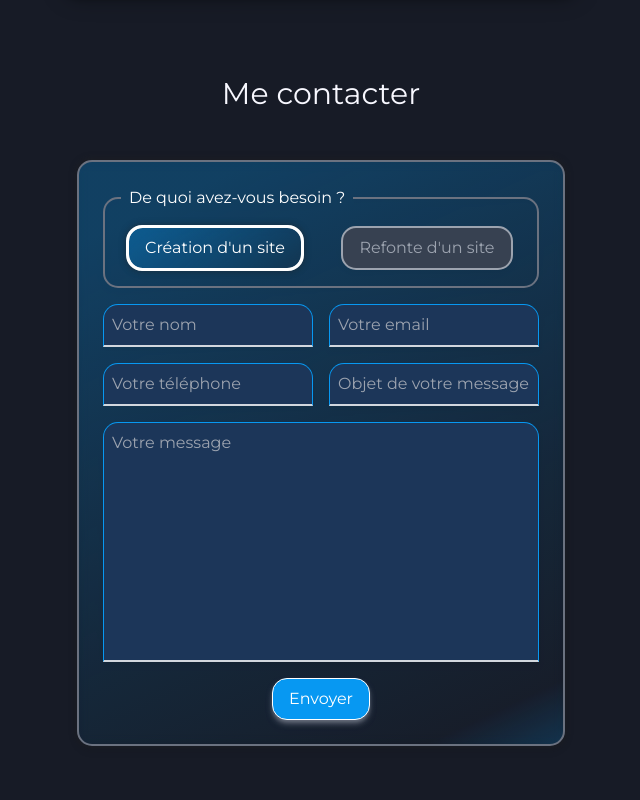
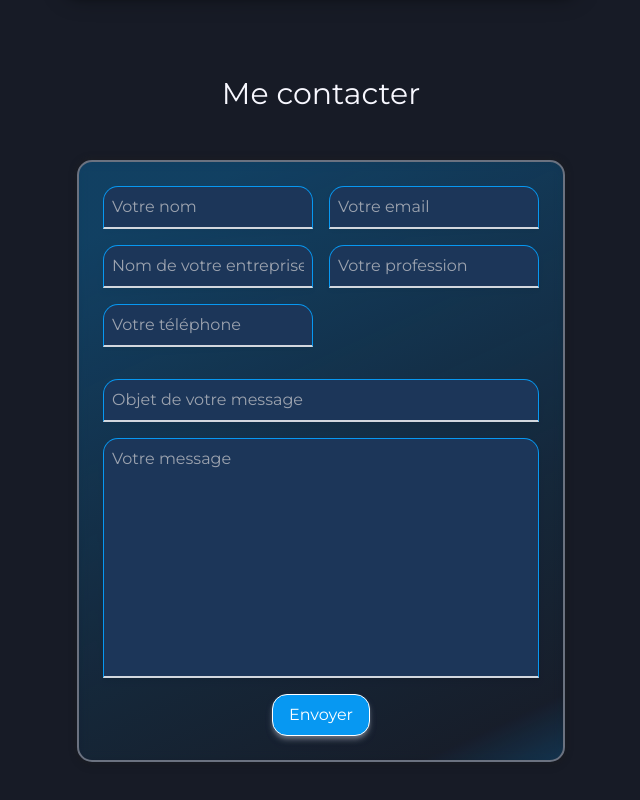
Before and after one commit to Jsncndl/jsncndl.github.io, a Next.js app: page / in a window 1280 px wide. Shown: the part 6205-7005 px from the top of the page, without its empty margins (319-959 px from the left). Built offline with nearby package versions, Linux system fonts and the light colour scheme.

Commit message:
edit form

```diff
--- a/src/app/_components/Contact.tsx
+++ b/src/app/_components/Contact.tsx
@@ -1,7 +1,7 @@
 import emailjs from "@emailjs/browser";
 import { useRef, useState } from "react";
+import FormModal from "./FormModal";
 
-import FormModal from "./FormModal";
 interface FormProps {
   user_need: string;
   user_url?: string;
@@ -10,6 +10,8 @@ interface FormProps {
   user_object: string;
   user_message: string;
   user_phone?: string;
+  user_company?: string;
+  user_work?: string;
 }
 
 export default function Contact() {
@@ -22,9 +24,14 @@ export default function Contact() {
     user_message: "",
     user_phone: "",
     user_url: "",
+    user_company: "",
+    user_work: ""
   });
-  const emailRegExp =
-    /^([^\x00-\x20\x22\x28\x29\x2c\x2e\x3a-\x3c\x3e\x40\x5b-\x5d\x7f-\xff]+|\x22([^\x0d\x22\x5c\x80-\xff]|\x5c[\x00-\x7f])*\x22)(\x2e([^\x00-\x20\x22\x28\x29\x2c\x2e\x3a-\x3c\x3e\x40\x5b-\x5d\x7f-\xff]+|\x22([^\x0d\x22\x5c\x80-\xff]|\x5c[\x00-\x7f])*\x22))*\x40([^\x00-\x20\x22\x28\x29\x2c\x2e\x3a-\x3c\x3e\x40\x5b-\x5d\x7f-\xff]+|\x5b([^\x0d\x5b-\x5d\x80-\xff]|\x5c[\x00-\x7f])*\x5d)(\x2e([^\x00-\x20\x22\x28\x29\x2c\x2e\x3a-\x3c\x3e\x40\x5b-\x5d\x7f-\xff]+|\x5b([^\x0d\x5b-\x5d\x80-\xff]|\x5c[\x00-\x7f])*\x5d))*$/;
+
+  const emailRegExp = /^[^\s@]+@[^\s@]+\.[^\s@]+$/;
+  const phoneRegExp = /^\+?[0-9]{10,14}$/; // Format international avec code pays optionnel
+  const urlRegExp = /^(https?:\/\/)?([\da-z.-]+)\.([a-z.]{2,6})([/\w .-]*)*\/?$/;
+
   const [error, setError] = useState<string>("");
   const [success, setSuccess] = useState<boolean>(false);
   const [loading, setLoading] = useState<boolean>(false);
@@ -37,9 +44,21 @@ export default function Contact() {
     setError("");
     setSuccess(false);
 
-    // Vérification de l'email
+    // Validation des champs
     if (!emailRegExp.test(formValue.user_email)) {
       setError("Email incorrect");
+      setLoading(false);
+      return;
+    }
+
+    if (formValue.user_phone && !phoneRegExp.test(formValue.user_phone)) {
+      setError("Numéro de téléphone incorrect");
+      setLoading(false);
+      return;
+    }
+
+    if (formValue.user_url && !urlRegExp.test(formValue.user_url)) {
+      setError("URL incorrecte");
       setLoading(false);
       return;
     }
@@ -69,6 +88,8 @@ export default function Contact() {
               user_message: "",
               user_phone: "",
               user_url: "",
+              user_company: "",
+              user_work: ""
             });
           },
           () => {
@@ -90,49 +111,6 @@ export default function Contact() {
           className="form-gradient flex flex-col gap-4 rounded-[15px] border-2 border-gray-500 p-6 text-white drop-shadow-md"
           onSubmit={onSubmit}
         >
-          <fieldset className="flex flex-wrap gap-6 rounded-[15px] border-2 border-gray-500 p-4">
-            <legend className="px-2">De quoi avez-vous besoin ?</legend>
-            <span className="flex flex-1">
-              <input
-                type="radio"
-                id="creation"
-                name="toggle_radio"
-                value={"Création"}
-                className="hidden"
-                defaultChecked
-                onChange={(e) => {
-                  setFormValue({
-                    ...formValue,
-                    user_need: "Création",
-                  });
-                }}
-              />
-              <label
-                className="m-auto cursor-pointer text-wrap rounded-[15px] border-2 border-gray-400 bg-gray-700 px-4 py-2 text-center text-gray-400"
-                htmlFor="creation"
-              >{`Création d'un site`}</label>
-            </span>
-            <span className="flex flex-1">
-              <input
-                type="radio"
-                id="refonte"
-                name="toggle_radio"
-                value={"Refonte"}
-                className="hidden"
-                onChange={(e) => {
-                  setFormValue({
-                    ...formValue,
-                    user_need: "Refonte",
-                  });
-                }}
-              />
-              <label
-                className="m-auto cursor-pointer text-wrap rounded-[15px] border-2 border-gray-400 bg-gray-700 px-4 py-2 text-center text-gray-400"
-                htmlFor="refonte"
-              >{`Refonte d'un site`}</label>
-            </span>
-          </fieldset>
-
           <span className="flex flex-wrap gap-4">
             <span className="relative flex-grow">
               <label className="absolute ml-2 hidden" htmlFor="user_name">
@@ -156,7 +134,7 @@ export default function Contact() {
               </label>
               <input
                 required
-                type="text"
+                type="email"
                 name="user_email"
                 id="user_email"
                 placeholder="Votre email"
@@ -168,13 +146,46 @@ export default function Contact() {
             </span>
           </span>
 
+          <span className="flex flex-wrap gap-4">
+            <span className="relative flex-grow">
+              <label className="absolute ml-2 hidden" htmlFor="user_company">
+                Nom de votre entreprise
+              </label>
+              <input
+                type="text"
+                name="user_company"
+                id="user_company"
+                placeholder="Nom de votre entreprise"
+                className="border-1 w-full rounded-t-[15px] border border-b-2 border-blue-rgb border-b-white/80 bg-dark-blue-rgb p-2 focus:border-white/80 focus:outline-none"
+                onChange={(event: any) =>
+                  setFormValue({ ...formValue, user_company: event.target.value })
+                }
+              />
+            </span>
+            <span className="relative flex-grow">
+              <label className="absolute ml-2 hidden" htmlFor="user_work">
+                Votre profession
+              </label>
+              <input
+                type="text"
+                name="user_work"
+                id="user_work"
+                placeholder="Votre profession"
+                className="border-1 w-full rounded-t-[15px] border border-b-2 border-blue-rgb border-b-white/80 bg-dark-blue-rgb p-2 focus:border-white/80 focus:outline-none"
+                onChange={(event: any) =>
+                  setFormValue({ ...formValue, user_work: event.target.value })
+                }
+              />
+            </span>
+          </span>
+
           <span className="relative flex flex-wrap gap-4">
-            <span className="flex-grow">
+            <span className="">
               <label htmlFor="user_phone" className="absolute ml-2 hidden">
                 Votre téléphone
               </label>
               <input
-                type="text"
+                type="tel"
                 name="user_phone"
                 id="user_phone"
                 placeholder="Votre téléphone"
@@ -184,7 +195,8 @@ export default function Contact() {
                 }
               />
             </span>
-            <span className="flex-grow">
+          </span>
+          <span className="mt-4 flex-grow">
             <label className="absolute ml-2 hidden" htmlFor="user_object">
               Objet de votre message
             </label>
@@ -202,7 +214,6 @@ export default function Contact() {
                 })
               }
             />
-            </span>
           </span>
 
           <span className="flex flex-col gap-2">
```
Lines whose indentation alone changed are shown as unchanged.
